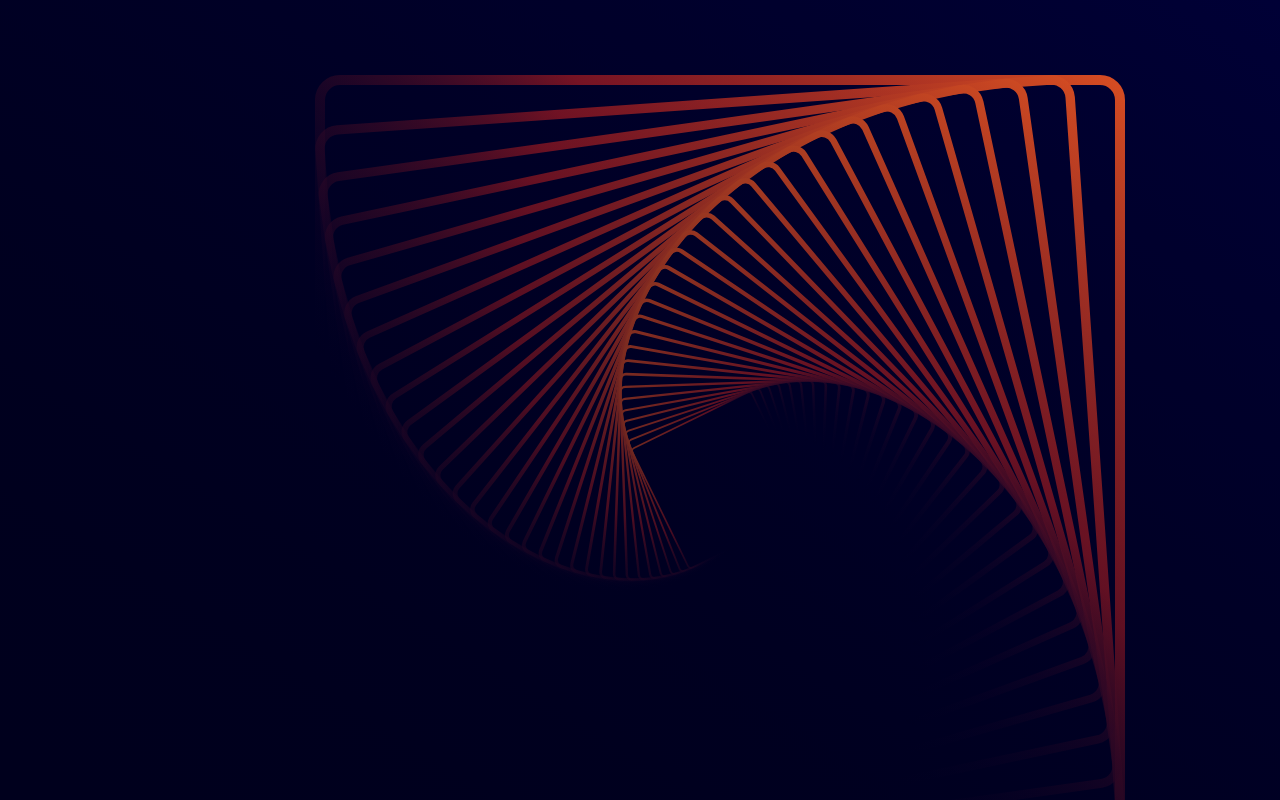
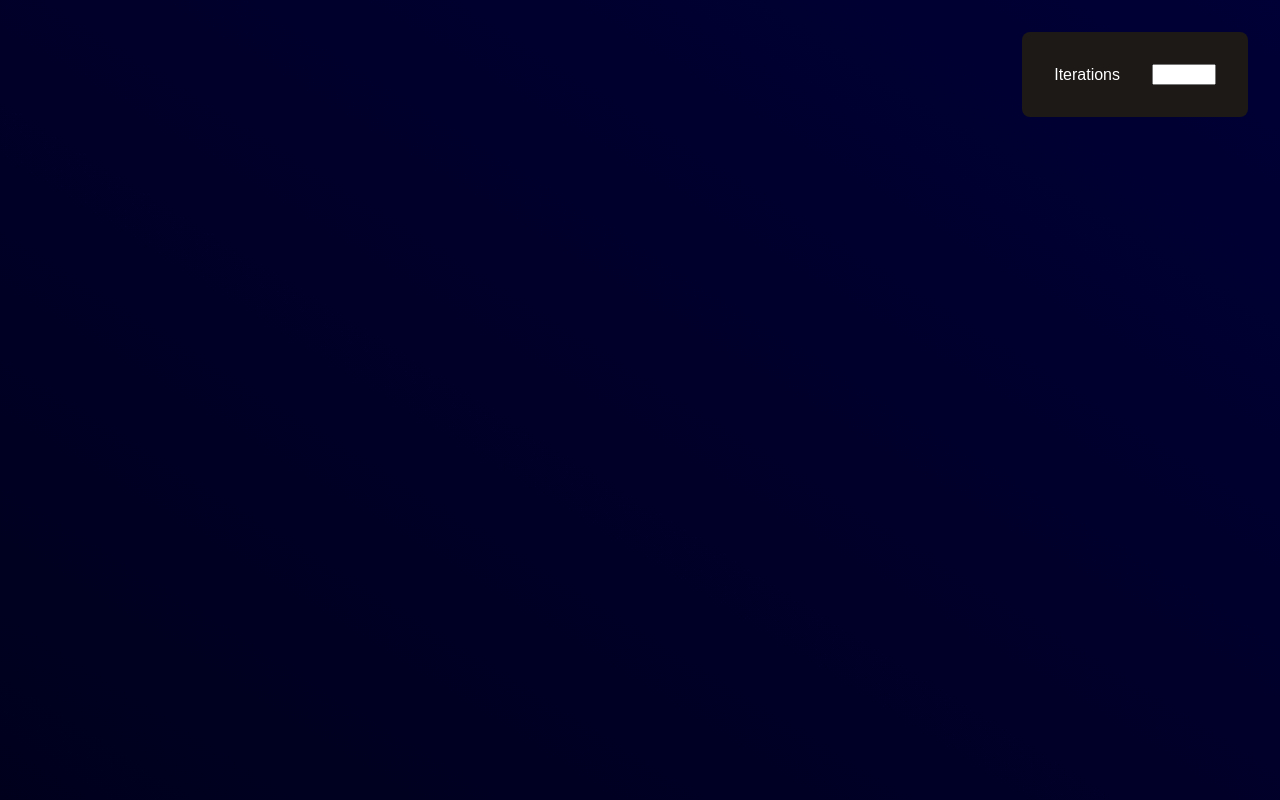
Before and after one commit to JordanLumisi/create-random-stuff, a website: page html canvas/canvas.html in a window 1280 px wide. Drawn offline with Linux system fonts and the light colour scheme; a web font is replaced by a local one.

Commit message:
feat(canvas-html): added range/number input

```diff
--- a/html canvas/canvas.html
+++ b/html canvas/canvas.html
@@ -35,6 +35,15 @@
 			</p>
 		</section> -->
 
+		<aside class="form-aside">
+			<form action="" class="form-group">
+				<div class="input-group">
+					<label for="volume">Iterations</label>
+					<input type="number" name="iterations" id="iterations" min="1" max="200" />
+				</div>
+			</form>
+		</aside>
+
 		<script src="./canvas.js"></script>
 	</body>
 </html>
--- a/html canvas/canvas.js
+++ b/html canvas/canvas.js
@@ -1,20 +1,28 @@
 const pageWidth = window.innerWidth;
+const iterations = document.querySelector("#iterations");
+const canvas = document.getElementById("canvas");
 
 function draw() {
-	const canvas = document.getElementById("canvas");
-
 	if (canvas.getContext) {
 		const ctx = canvas.getContext("2d");
 		ctx.canvas.width = pageWidth;
 		ctx.canvas.height = pageWidth;
 
-		for (let i = 0; i < 60; i++) {
-			roundedRect(ctx, pageWidth / 4, pageWidth / 4, 800, 800, 20, 4);
-			// roundedRect(ctx, 100, 100, pageWidth, pageWidth, 20, 4);
-			// roundedRect(ctx, 400, 400, 40, 40, 400, 16);
-			// roundedRect(ctx, 400, 400, pageWidth, pageWidth, 400, 16);
-			i++;
-		}
+		iterations.addEventListener("input", event => {
+			let iterationValue = parseInt(event.target.value, 10);
+			iterations.textContent = iterationValue;
+
+			// Clear the canvas before redrawing
+			ctx.clearRect(0, 0, ctx.canvas.width, ctx.canvas.height);
+
+			// Loop with updated iteration value
+			for (let i = 0; i < iterationValue; i++) {
+				roundedRect(ctx, pageWidth * 0.3, pageWidth * 0.3, 800, 800, 20, 4);
+				// roundedRect(ctx, 100, 100, pageWidth, pageWidth, 20, 4);
+				// roundedRect(ctx, 400, 400, 40, 40, 400, 16);
+				// roundedRect(ctx, 400, 400, pageWidth, pageWidth, 400, 16);
+			}
+		});
 	}
 }
 
@@ -22,10 +30,10 @@ window.addEventListener("load", draw);
 
 function roundedRect(ctx, x, y, width, height, radius, rotate) {
 	const faGrad = ctx.createLinearGradient(x, y + height, x + width, y);
-	faGrad.addColorStop(0, "rgb(0, 0, 29, 0)"); // slate
-	faGrad.addColorStop(0.33, "rgb(0, 0, 54, 0)"); // indigo
-	faGrad.addColorStop(0.66, "#AD1C27"); // red
-	faGrad.addColorStop(1, "#F15623"); // orange
+	// faGrad.addColorStop(0, "rgb(0, 0, 29, 0)"); // slate
+	// faGrad.addColorStop(0.33, "rgb(0, 0, 54, 0)"); // indigo
+	// faGrad.addColorStop(0.66, "#AD1C27"); // red
+	// faGrad.addColorStop(1, "#F15623"); // orange
 
 	// Experimental gradient
 	// faGrad.addColorStop(0, "#AD1C27"); // red
@@ -39,8 +47,8 @@ function roundedRect(ctx, x, y, width, height, radius, rotate) {
 	// faGrad.addColorStop(0.5, "rgb(0, 0, 54, 0)"); // indigo
 	// faGrad.addColorStop(1, "#AD1C27"); // red
 
-	// faGrad.addColorStop(0, "#AD1C27"); // red
-	// faGrad.addColorStop(1, "#F15623"); // orange
+	faGrad.addColorStop(0, "#AD1C27"); // red
+	faGrad.addColorStop(1, "#F15623"); // orange
 
 	ctx.lineWidth = 10;
 
--- a/html canvas/style.css
+++ b/html canvas/style.css
@@ -52,7 +52,7 @@ canvas {
 	left: 0;
 	right: 0;
 	bottom: 0;
-	background: linear-gradient(to top right, var(--slate), var(--indigo));
+	/* background: linear-gradient(to top right, var(--slate), var(--indigo)); */
 }
 
 section {
@@ -84,3 +84,21 @@ h5 {
 	margin-bottom: 1rem;
 	font-size: 1rem;
 }
+
+aside.form-aside {
+	position: absolute;
+	background: oklch(21.6% 0.006 56.043);
+	padding: 2rem;
+	top: 2rem;
+	right: 2rem;
+	border-radius: 0.5rem;
+}
+
+.form-group {
+}
+
+.input-group {
+	display: flex;
+	gap: 2rem;
+	align-items: center;
+}
```
